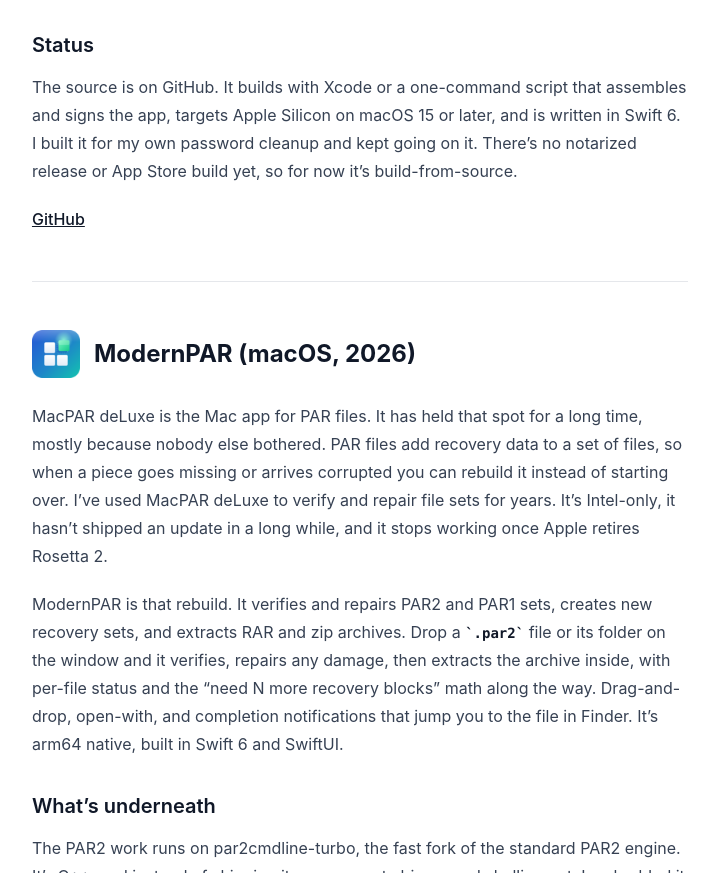
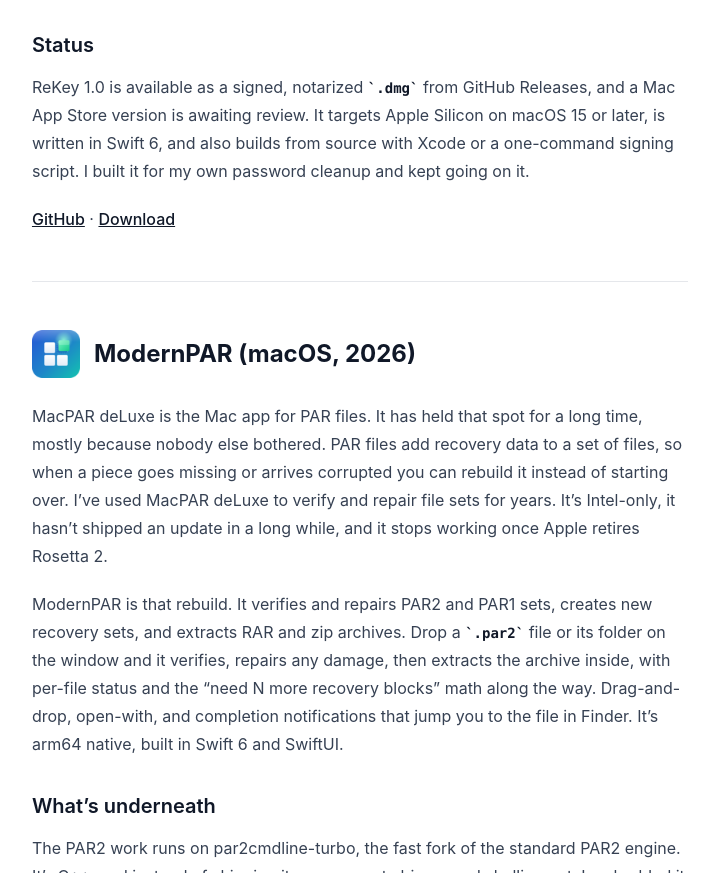
Before and after one commit to smandable/seanmandable.me, an Astro site: page /projects in a window 1280 px wide. Shown: the part 4161-5034 px from the top of the page, without its empty margins (280-999 px from the left). Built offline with nearby package versions, Linux system fonts and the light colour scheme; Astro itself is replaced by a stand-in of ours.

Commit message:
ReKey status: signed/notarized DMG download + Mac App Store under review

```diff
--- a/src/projects.md
+++ b/src/projects.md
@@ -59,9 +59,9 @@
 
 ### Status
 
-The source is on GitHub. It builds with Xcode or a one-command script that assembles and signs the app, targets Apple Silicon on macOS 15 or later, and is written in Swift 6. I built it for my own password cleanup and kept going on it. There's no notarized release or App Store build yet, so for now it's build-from-source.
+ReKey 1.0 is available as a signed, notarized `.dmg` from GitHub Releases, and a Mac App Store version is awaiting review. It targets Apple Silicon on macOS 15 or later, is written in Swift 6, and also builds from source with Xcode or a one-command signing script. I built it for my own password cleanup and kept going on it.
 
-**[GitHub](https://github.com/smandable/ReKey)**
+**[GitHub](https://github.com/smandable/ReKey)** · **[Download](https://github.com/smandable/ReKey/releases/latest)**
 
 ---
 
```
